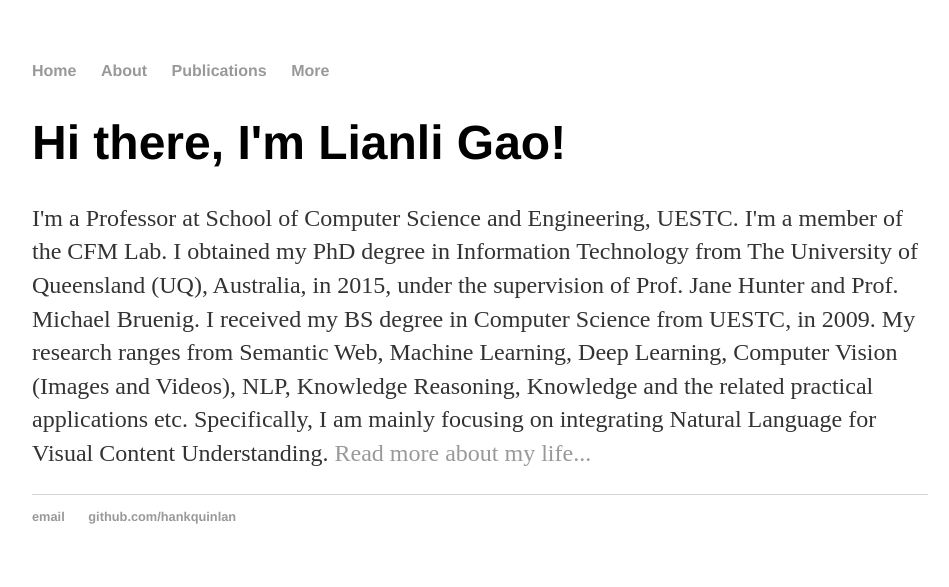
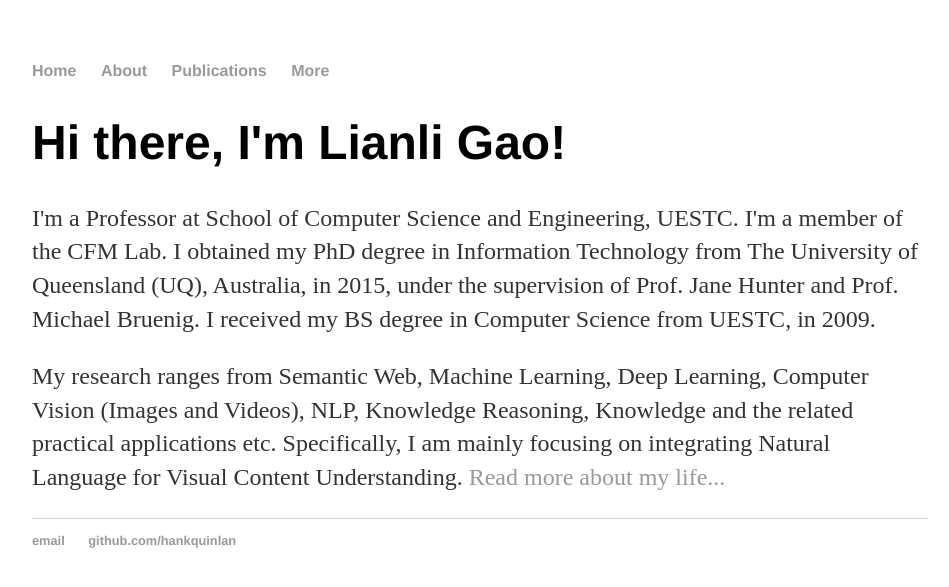
Before and after one commit to lianliGao/lianligao.github.io, a Jekyll site: the page built from index.html, in a window 1280 px wide. Shown: the top 587 px of the page, without its empty margins (160-1109 px from the left). Built offline with Jekyll 4.4.1, drawn with Linux system fonts in a browser that asks for light colours.

Commit message:
Update index.html

```diff
--- a/index.html
+++ b/index.html
@@ -5,8 +5,10 @@
 
 		<div class="blurb">
 			<h1>Hi there, I'm Lianli Gao!</h1>
-			<p>I'm a Professor at School of Computer Science and Engineering, UESTC. I'm a member of the CFM Lab.  I obtained my PhD degree in Information Technology from The University of Queensland (UQ), Australia, in 2015, under the supervision of Prof. Jane Hunter and Prof. Michael Bruenig. I received my BS degree in Computer Science from UESTC, in 2009.
-
+			<p>I'm a Professor at School of Computer Science and Engineering, UESTC.
+			   I'm a member of the CFM Lab. I obtained my PhD degree in Information Technology from The University of Queensland (UQ), Australia, in 2015, under the supervision of Prof. Jane Hunter and Prof. Michael Bruenig. I received my BS degree in Computer Science from UESTC, in 2009.
+                        </p>
+			<p>
 My research ranges from Semantic Web, Machine Learning, Deep Learning, Computer Vision (Images and Videos), NLP, Knowledge Reasoning, Knowledge and the related practical applications etc.  Specifically, I am mainly focusing on integrating Natural Language for Visual Content Understanding.
 				<a href="/about">Read more about my life...</a></p>
 		</div>
```
